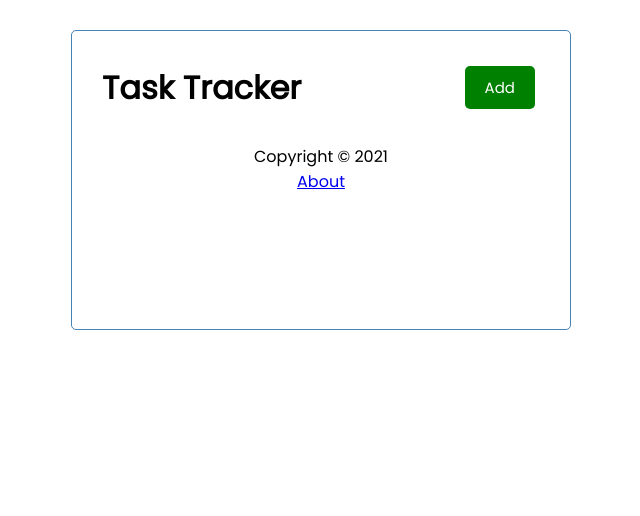
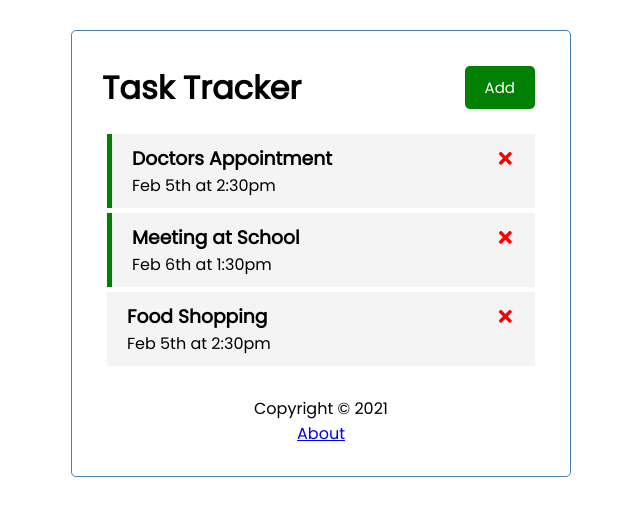
Before and after one commit to KorNito/react-task-tracker, a React (Create React App) app: page / in a window 1280 px wide. Shown: the top 516 px of the page, without its empty margins (319-959 px from the left). Built offline with nearby package versions, Linux system fonts and the light colour scheme; data requests are answered from the project's data file.

Commit message:
refactored code

```diff
--- a/src/App.js
+++ b/src/App.js
@@ -54,7 +54,7 @@ function App() {
     setTasks(tasks.filter((task) => task.id !== id))
   }
 
-  const tottleReminder = async (id) => {
+  const toggleReminder = async (id) => {
     const taskToToggle = await fetchTask(id)
     const updatedTask = { ...taskToToggle, reminder: !taskToToggle.reminder }
 
@@ -81,23 +81,24 @@ function App() {
           onAdd={() => setShowAddTask(!showAddTask)}
           showAdd={showAddTask}
         />
-        <Route path='' exact render={(props) => {
-          <>
-            {
-              showAddTask && <AddTask onAdd={addTask}/>
-            }
-            {
-              tasks.length > 0 ?
+        <Route
+          path='/'
+          exact
+          render={(props) => (
+            <>
+              {showAddTask && <AddTask onAdd={addTask} />}
+              {tasks.length > 0 ? (
                 <Tasks
                   tasks={tasks}
                   onDelete={deleteTask}
-                  onToggle={tottleReminder}
+                  onToggle={toggleReminder}
                 />
-              :
+              ) : (
                 'No Tasks To Show'
-            }
-          </>
-        }} />
+              )}
+            </>
+          )}
+        />
         <Route path='/about' component={About} />
         <Footer/>
       </div>
```
